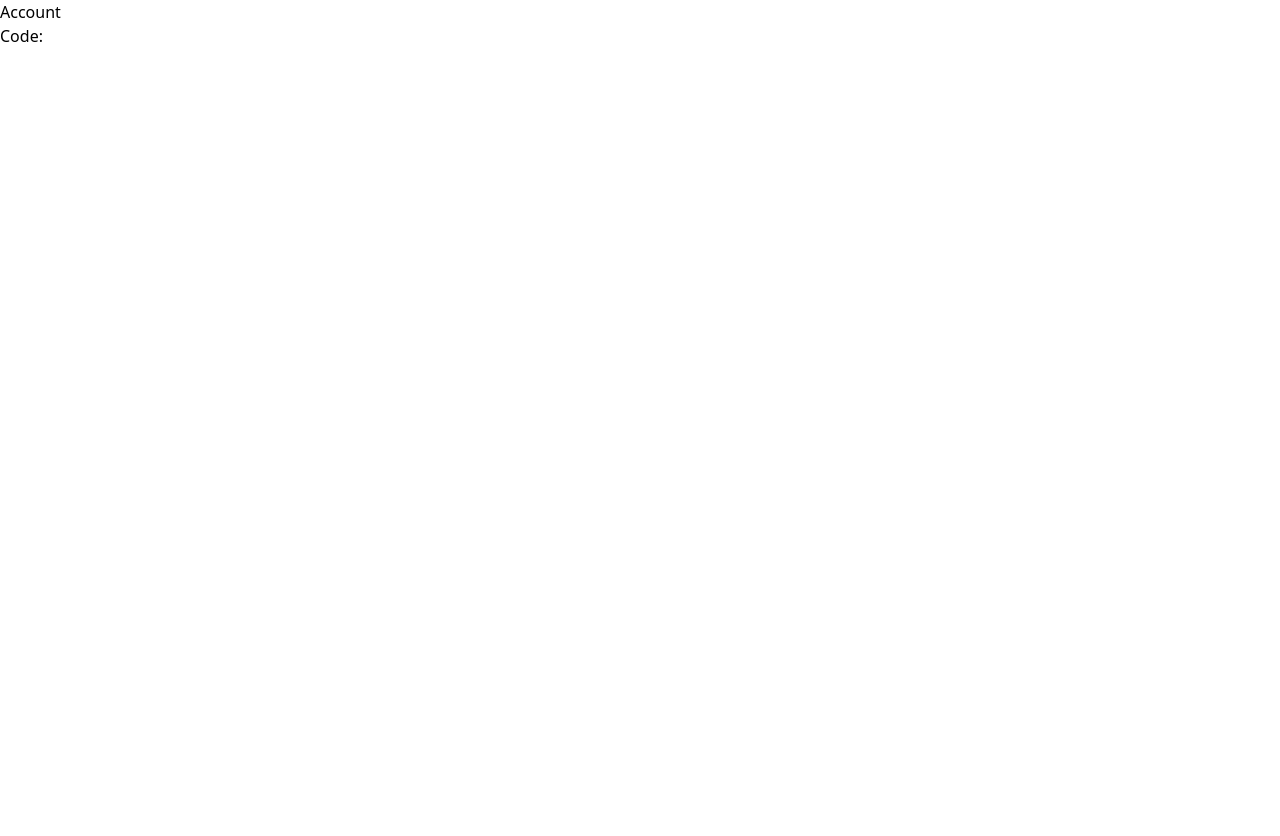
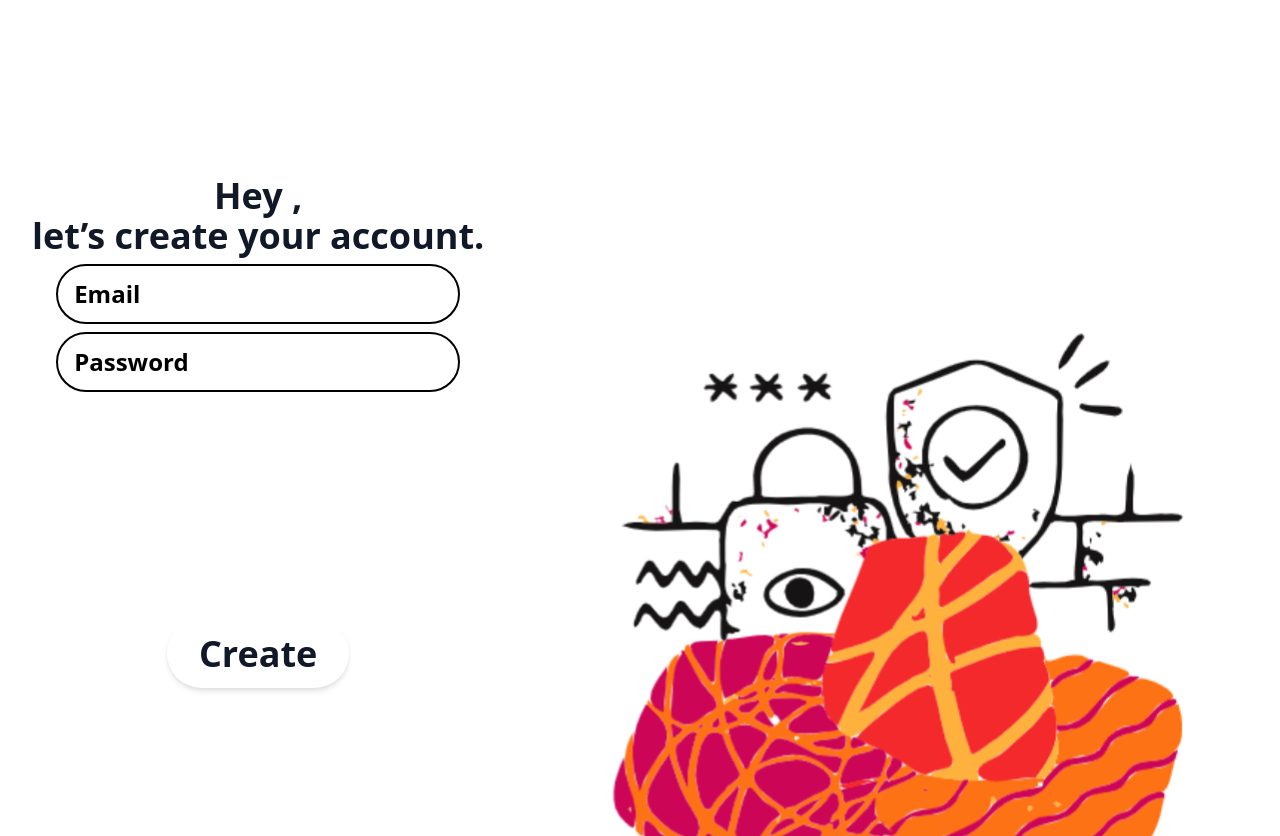
Before and after one commit to timosville/one-sheep-fe-challenge, a Vue app: page /account in a window 1280 px wide. Before the commit the page ends 800 px from the top, so only its background shows below. Built offline with nearby package versions, Linux system fonts and the light colour scheme.

Commit message:
Add hero

```diff
--- a/src/components/Account.vue
+++ b/src/components/Account.vue
@@ -1,17 +1,44 @@
 <template>
-  <h1>Account</h1>
-  <h2>{{ store.state.name }}</h2>
-  <h2>Code: {{ store.state.code }}</h2>
+  <div class="min-h-screen flex flex-col sm:flex-row justify-between">
+    <div class="flex flex-col items-center justify-items-center">
+      <h1 class="sm:mt-20 pt-24 px-8 title">
+        Hey {{ store.state.name }}, <br />let’s create your account.
+      </h1>
+      <input type="email" class="field" placeholder="Email" v-model="email" />
+
+      <input
+        type="password"
+        class="field"
+        placeholder="Password"
+        v-model="password"
+      />
+
+      <button
+        @click="changeRoute()"
+        class="absolute bottom-0 mb-12 sm:mb-28 button"
+      >
+        Create
+      </button>
+    </div>
+    <div class="sm:flex-1 flex flex-col items-center justify-center">
+      <img class="sm:mx-3 sm:w-9/12" src="/hero/security.svg" alt="security" />
+    </div>
+  </div>
 </template>
 
+
 <script>
-import { inject, computed } from "vue";
+import { inject, ref } from "vue";
 
 export default {
   setup() {
     const store = inject("store");
+    const email = ref(null);
+    const password = ref(null);
     return {
       store,
+      email,
+      password,
     };
   },
 };
```
Also changed, not shown: public/hero/security.svg (added).
